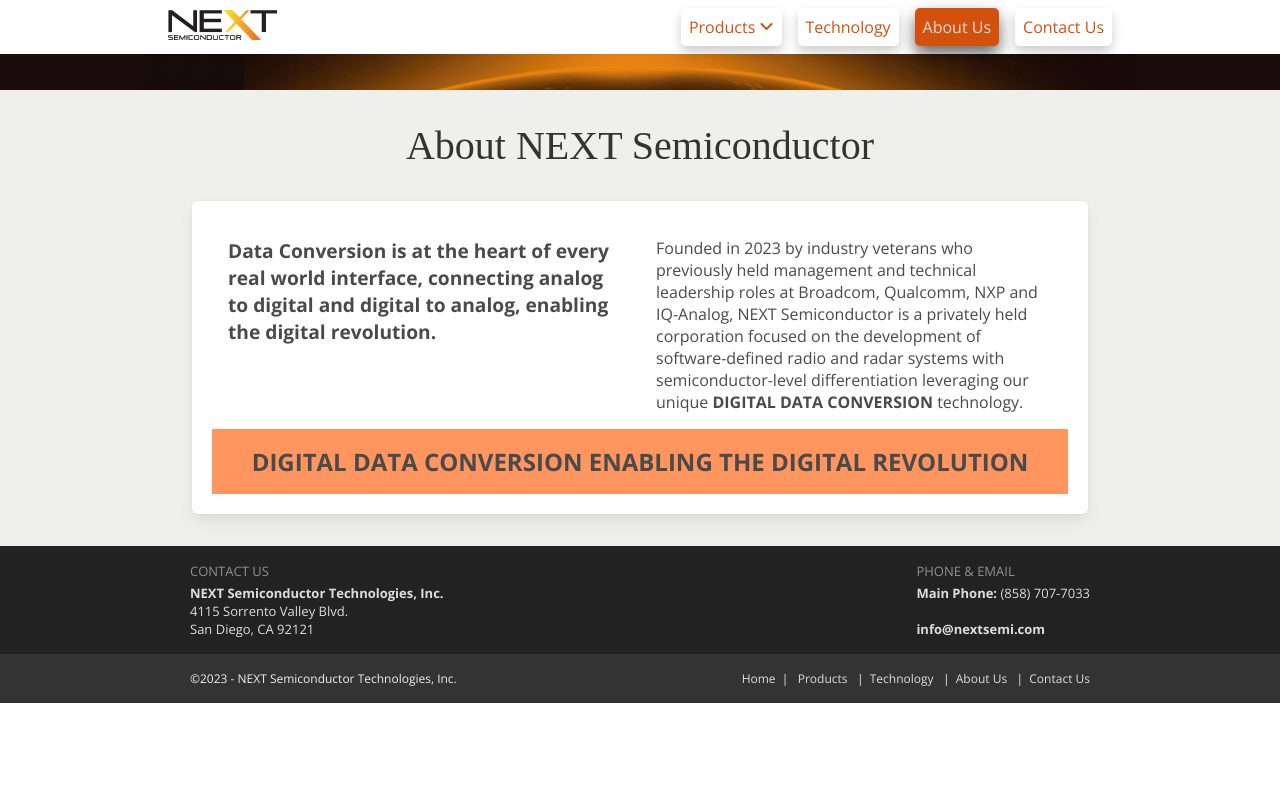
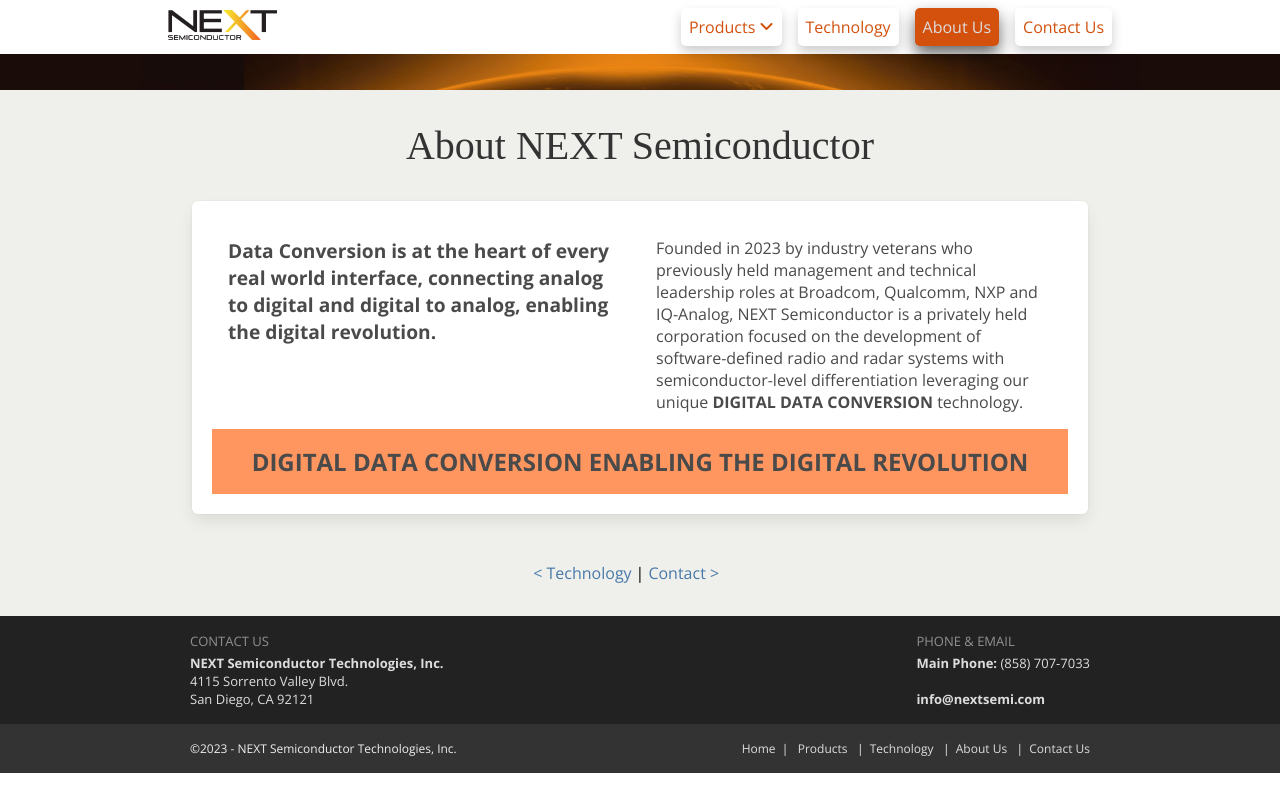
Before and after one commit to Rhysling/NextSemiFront, a Svelte app: page /about-us in a window 1280 px wide. Built offline with nearby package versions, Linux system fonts and the light colour scheme.

Commit message:
Add page nav. Live.

```diff
--- a/src/pages/About.svelte
+++ b/src/pages/About.svelte
@@ -1,4 +1,5 @@
 <script lang="ts">
+	import { navTo } from "../stores/route-store";
 	import MainContainer from "../components/MainContainer.svelte";
 </script>
 
@@ -22,6 +23,16 @@
 		DIGITAL DATA CONVERSION ENABLING THE DIGITAL REVOLUTION
 	</div>
 </MainContainer>
+
+<div class="g-nxt-pagenav">
+	<div class="g-nxt-l">
+		<a href="/" on:click={(e) => navTo(e, "/technology")}>&lt; Technology</a>
+	</div>
+	<div class="g-nxt-c">|</div>
+	<div class="g-nxt-r">
+		<a href="/" on:click={(e) => navTo(e, "/contact-us")}>Contact &gt;</a>
+	</div>
+</div>
 
 <style lang="scss">
 	@import "../styles/_custom-variables.scss";
--- a/src/pages/Contact.svelte
+++ b/src/pages/Contact.svelte
@@ -311,6 +311,14 @@
 	{/if}
 </MainContainer>
 
+<div class="g-nxt-pagenav">
+	<div class="g-nxt-l">
+		<a href="/" on:click={(e) => navTo(e, "/about-us")}>&lt; About</a>
+	</div>
+	<div class="g-nxt-c">|</div>
+	<div class="g-nxt-r">&nbsp;</div>
+</div>
+
 <style lang="scss">
 	@import "../styles/_custom-variables.scss";
 
--- a/src/pages/Home.svelte
+++ b/src/pages/Home.svelte
@@ -19,6 +19,16 @@
 	</div>
 </MainContainer>
 
+<div class="g-nxt-pagenav">
+	<div class="g-nxt-l">&nbsp;</div>
+	<div class="g-nxt-c">|</div>
+	<div class="g-nxt-r">
+		<a href="/" on:click={(e) => navTo(e, "/software-defined-radio")}
+			>NXT-SDX &gt;</a
+		>
+	</div>
+</div>
+
 <style lang="scss">
 	@import "../styles/_custom-variables.scss";
 
--- a/src/pages/IntellectualProperty.svelte
+++ b/src/pages/IntellectualProperty.svelte
@@ -1,4 +1,5 @@
 <script lang="ts">
+	import { navTo } from "../stores/route-store";
 	import { httpClient as ax } from "../stores/httpclient-store";
 	import { ipList } from "../stores/iplist-store.js";
 	import MainContainer from "../components/MainContainer.svelte";
@@ -89,6 +90,16 @@
 	</div>
 </MainContainer>
 
+<div class="g-nxt-pagenav">
+	<div class="g-nxt-l">
+		<a href="/" on:click={(e) => navTo(e, "/system-on-chip")}>&lt; NXT-SoC</a>
+	</div>
+	<div class="g-nxt-c">|</div>
+	<div class="g-nxt-r">
+		<a href="/" on:click={(e) => navTo(e, "/technology")}>Technology &gt;</a>
+	</div>
+</div>
+
 <style lang="scss">
 	@import "../styles/_custom-variables.scss";
 
--- a/src/pages/SoftwareDefinedRadio.svelte
+++ b/src/pages/SoftwareDefinedRadio.svelte
@@ -1,4 +1,5 @@
 <script lang="ts">
+	import { navTo } from "../stores/route-store";
 	import MainContainer from "../components/MainContainer.svelte";
 </script>
 
@@ -23,6 +24,16 @@
 	</div>
 </MainContainer>
 
+<div class="g-nxt-pagenav">
+	<div class="g-nxt-l">
+		<a href="/" on:click={(e) => navTo(e, "/")}>&lt; Home</a>
+	</div>
+	<div class="g-nxt-c">|</div>
+	<div class="g-nxt-r">
+		<a href="/" on:click={(e) => navTo(e, "/system-on-chip")}>NXT-SoC &gt;</a>
+	</div>
+</div>
+
 <style lang="scss">
 	@import "../styles/_custom-variables.scss";
 
--- a/src/pages/SystemOnChip.svelte
+++ b/src/pages/SystemOnChip.svelte
@@ -1,4 +1,5 @@
 <script lang="ts">
+	import { navTo } from "../stores/route-store";
 	import MainContainer from "../components/MainContainer.svelte";
 </script>
 
@@ -37,6 +38,20 @@
 	</div>
 </MainContainer>
 
+<div class="g-nxt-pagenav">
+	<div class="g-nxt-l">
+		<a href="/" on:click={(e) => navTo(e, "/software-defined-radio")}
+			>&lt; NXT-SDX</a
+		>
+	</div>
+	<div class="g-nxt-c">|</div>
+	<div class="g-nxt-r">
+		<a href="/" on:click={(e) => navTo(e, "/intellectual-property")}
+			>NXT-IP &gt;</a
+		>
+	</div>
+</div>
+
 <style lang="scss">
 	@import "../styles/_custom-variables.scss";
 
--- a/src/pages/Technology.svelte
+++ b/src/pages/Technology.svelte
@@ -1,4 +1,5 @@
 <script lang="ts">
+	import { navTo } from "../stores/route-store";
 	import MainContainer from "../components/MainContainer.svelte";
 </script>
 
@@ -29,6 +30,18 @@
 		DIGITAL DATA CONVERSION ENABLING THE DIGITAL REVOLUTION
 	</div>
 </MainContainer>
+
+<div class="g-nxt-pagenav">
+	<div class="g-nxt-l">
+		<a href="/" on:click={(e) => navTo(e, "/intellectual-property")}
+			>&lt; NXT-IP</a
+		>
+	</div>
+	<div class="g-nxt-c">|</div>
+	<div class="g-nxt-r">
+		<a href="/" on:click={(e) => navTo(e, "/about-us")}>About &gt;</a>
+	</div>
+</div>
 
 <style lang="scss">
 	@import "../styles/_custom-variables.scss";
--- a/src/styles/app.scss
+++ b/src/styles/app.scss
@@ -84,3 +84,25 @@
 }
 
 // Global classes
+
+.g-nxt-pagenav {
+	display: flex;
+	justify-content: center;
+	gap: 0.25rem;
+	padding: 1rem 1rem 2rem;
+
+	.g-nxt-l {
+		flex: 1 1 1;
+		text-align: right;
+		min-width: 7rem;
+	}
+
+	.g-nxt-c {
+		flex: 0 0 auto;
+	}
+
+	.g-nxt-r {
+		flex: 1 1 1;
+		min-width: 7rem;
+	}
+}
```
